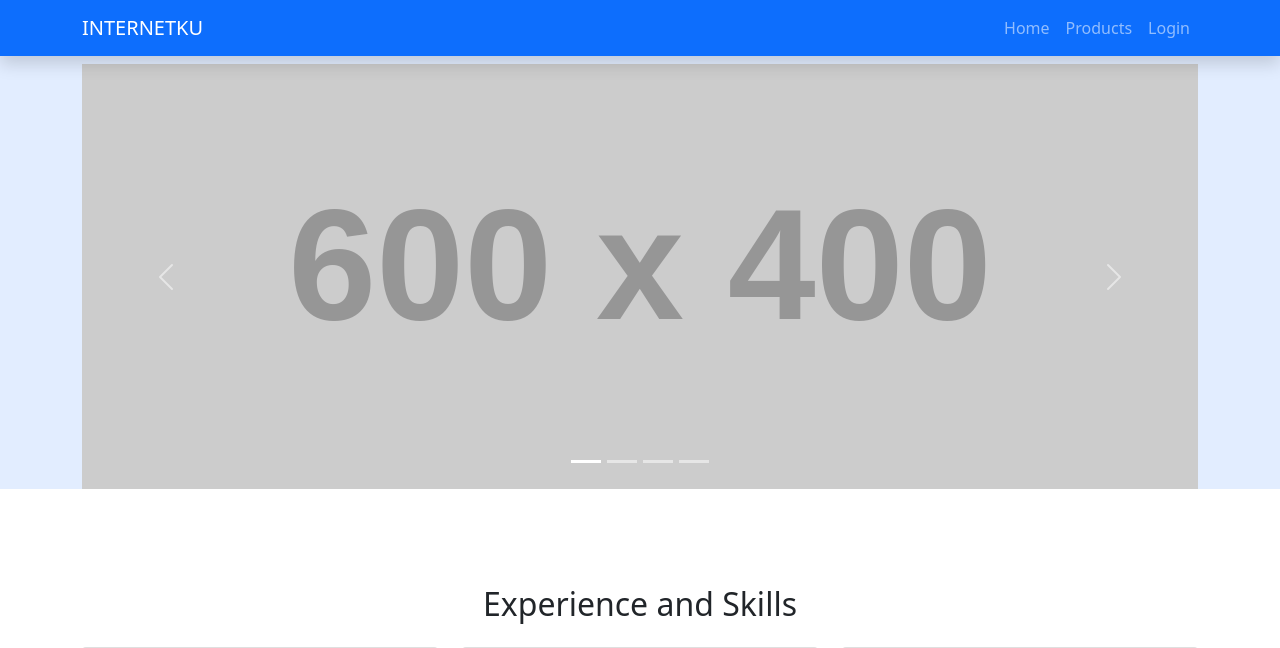
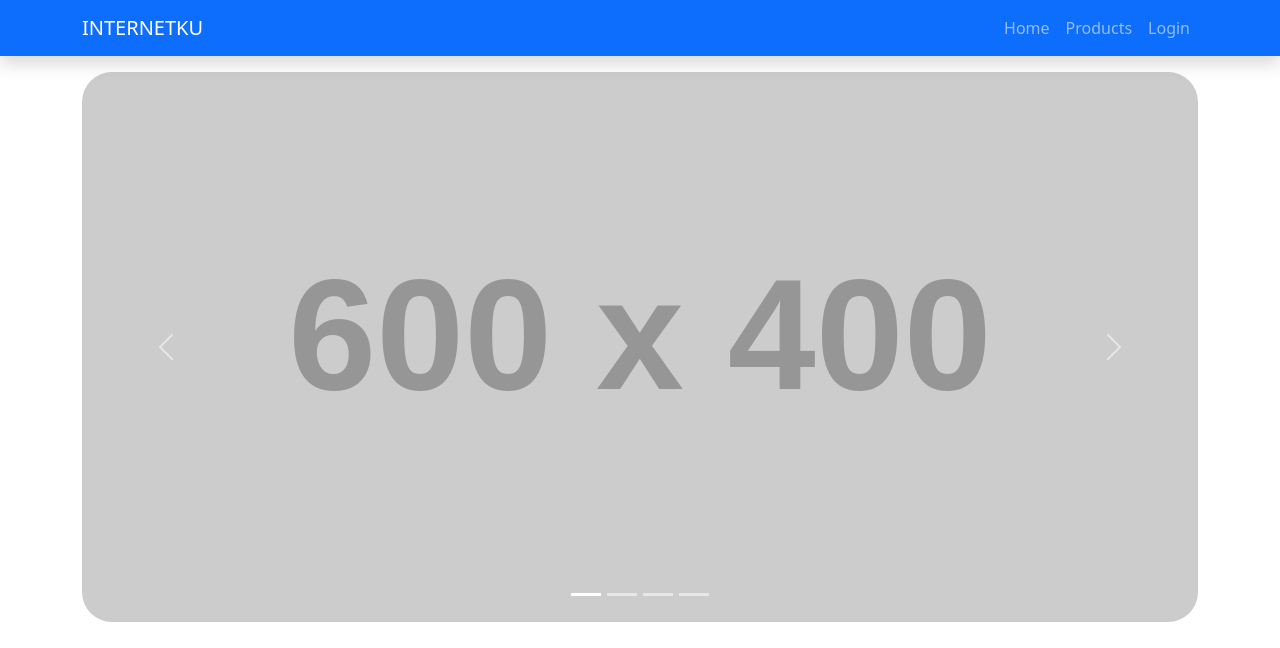
Before and after one commit to usmanasegaf/tugas_kelompok_web, a PHP site: page / in a window 1280 px wide. Shown: the top 648 px of the page. Run offline with PHP 8.4, Linux system fonts and the light colour scheme; grey boxes labelled with a size stand in for pictures from a placeholder-image service; some libraries are stand-ins or nearby versions.

Commit message:
penyesuaian home

```diff
--- a/index.php
+++ b/index.php
@@ -48,7 +48,7 @@
 
     <!-- Jumbrotron -->
     <section class="jumbotron text-center">
-    <div class="container mt-3">
+    <div class="container mt-4">
         <!-- Carousel -->
         <div id="carouselPaket" class="carousel slide" data-bs-ride="carousel">
             <!-- Indicators -->
@@ -62,16 +62,16 @@
             <!-- Slides -->
             <div class="carousel-inner">
                 <div class="carousel-item active">
-                    <img src="https://placehold.co/600x400" class="d-block w-100" alt="Image 1" style="max-height: 425px; object-fit: cover;">
+                    <img src="https://placehold.co/600x400" class="d-block w-100" alt="Image 1" style="max-height: 550px; object-fit: cover;">
                 </div>
                 <div class="carousel-item">
-                    <img src="https://placehold.co/600x400" class="d-block w-100" alt="Image 1" style="max-height: 425px; object-fit: cover;">
+                    <img src="https://placehold.co/600x400" class="d-block w-100" alt="Image 1" style="max-height: 550px; object-fit: cover;">
                 </div>
                 <div class="carousel-item">
-                    <img src="https://placehold.co/600x400" class="d-block w-100" alt="Image 1" style="max-height: 425px; object-fit: cover;">
+                    <img src="https://placehold.co/600x400" class="d-block w-100" alt="Image 1" style="max-height: 550px; object-fit: cover;">
                 </div>
                 <div class="carousel-item">
-                    <img src="https://placehold.co/600x400" class="d-block w-100" alt="Image 1" style="max-height: 425px; object-fit: cover;">
+                    <img src="https://placehold.co/600x400" class="d-block w-100" alt="Image 1" style="max-height: 550px; object-fit: cover;">
                 </div>
             </div>
 
@@ -103,7 +103,8 @@
       <div class="container">
         <div class="row text-center">
           <div class="col mb-3">
-            <h2>Experience and Skills</h2>
+          <h4>Products</h4>
+            <h2>Affordable Pricing plans</h2>
           </div>
         </div>
         <div class="row justify-content-center">
--- a/style.css
+++ b/style.css
@@ -1,6 +1,6 @@
 .jumbotron {
     padding-top: 3rem;
-    background-color: #e2edff;
+    background-color: #ffffff;
   }
 
   #projects {
@@ -10,10 +10,6 @@
     padding-top: 6rem;
   }
 
-  svg {
-    margin: 0;
-    padding: 0;
-    display: block;
-    overflow: hidden;
-    position: relative;
-  }
+  .carousel-item img {
+    border-radius: 30px;
+}
```
